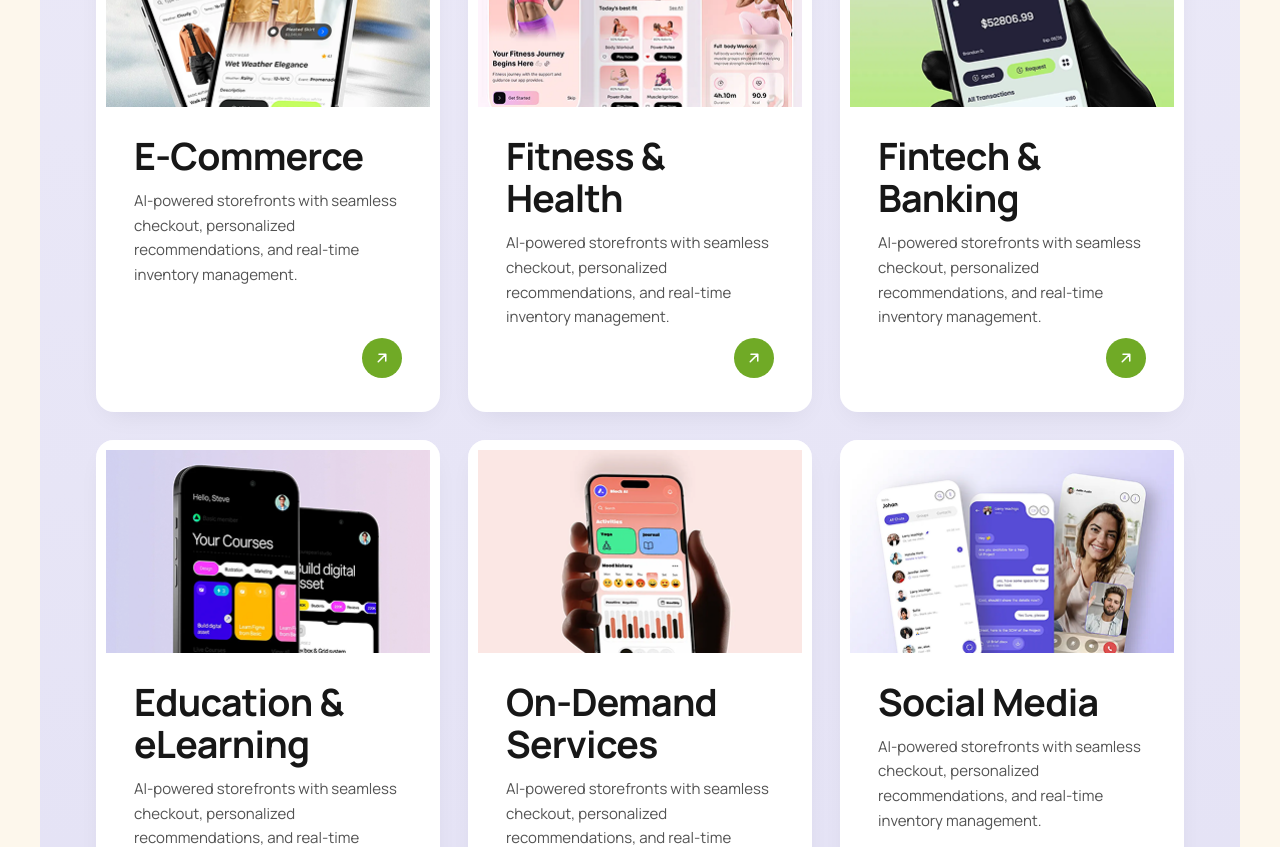
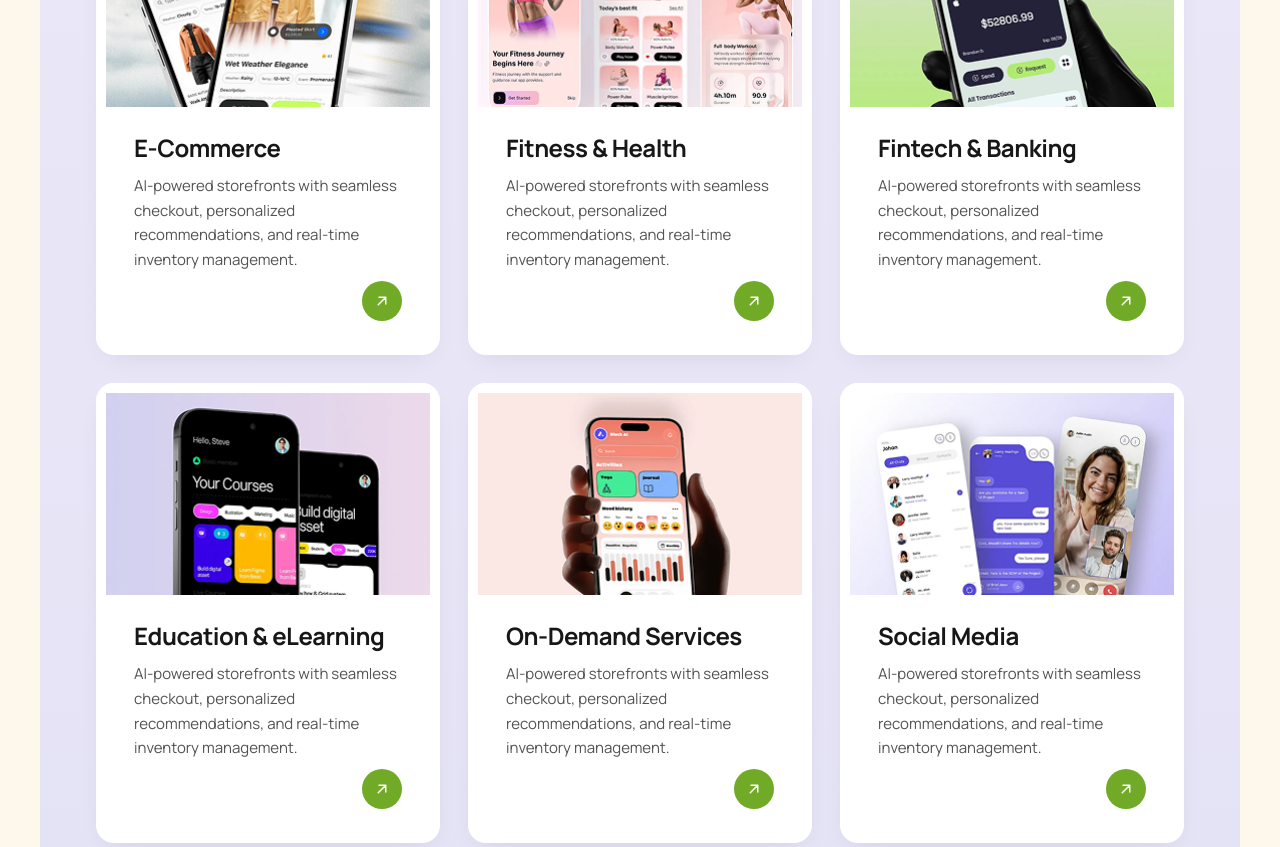
Before and after one commit to stahaali/apps-labs, a Next.js app: page / in a window 1280 px wide. Shown: the part 1120-1967 px from the top of the page. Built offline with nearby package versions, Linux system fonts and the light colour scheme.

Commit message:
changes updated

```diff
--- a/components/IndustrySolutionsSection/IndustrySolutionsSection.js
+++ b/components/IndustrySolutionsSection/IndustrySolutionsSection.js
@@ -107,7 +107,7 @@ export default function IndustrySolutionsSection() {
                 />
               </div>
               <div className="relative flex flex-1 flex-col p-6 pb-[4.25rem] sm:p-7 sm:pb-[4.5rem]">
-                <h3 className="site-title text-neutral-900">
+                <h3 className={`text-neutral-900 ${styles.cardTitle}`}>
                   {card.title}
                 </h3>
                 <p className="mt-3 text-[14px] leading-[1.65] text-neutral-600 sm:text-[15px]">
--- a/components/IndustrySolutionsSection/IndustrySolutionsSection.module.css
+++ b/components/IndustrySolutionsSection/IndustrySolutionsSection.module.css
@@ -7,6 +7,13 @@
 .lavenderPanel {
   background: linear-gradient(180deg, #eceaf8 0%, #e4e2f5 100%);
   border-radius: 28px;
+}
+
+.cardTitle {
+  font-size: 24px;
+  font-weight: 700;
+  line-height: 1.12;
+  letter-spacing: -0.02em;
 }
 
 .card {
```
